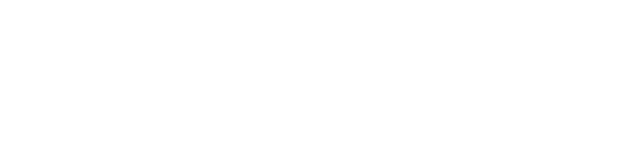
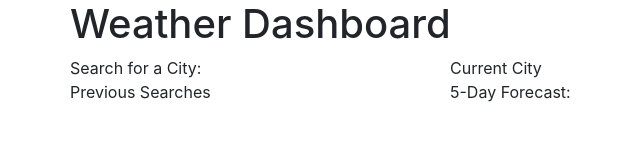
Before and after one commit to koreanstig/week6serverapihw, a plain HTML site: page index.html in a window 1280 px wide. Shown: the whole page, without its empty margins (0-640 px from the left). Drawn offline with nearby package versions, Linux system fonts and the light colour scheme.

Commit message:
added base HTML and set up framework with bootstrap

```diff
--- a/index.html
+++ b/index.html
@@ -3,10 +3,36 @@
 <head>
     <meta charset="UTF-8">
     <meta name="viewport" content="width=device-width, initial-scale=1.0">
+    <link rel="stylesheet" href="https://cdn.jsdelivr.net/npm/bootstrap@4.6.0/dist/css/bootstrap.min.css" integrity="sha384-B0vP5xmATw1+K9KRQjQERJvTumQW0nPEzvF6L/Z6nronJ3oUOFUFpCjEUQouq2+l" crossorigin="anonymous">
     <link rel="stylesheet" href="./assets/css/styles.css">
     <title>Week 6 Weather API Homework</title>
 </head>
 <body>
+    <div class="container">
+        <div class="row">
+            <h1>Weather Dashboard</h1>
+        </div>
+        <div class="row">
+            <div class="col-4">
+                <div class="row">
+                    Search for a City:
+                </div>
+                <div class="row">
+                    Previous Searches
+                </div>
+            </div>
+            <div class="col-8">
+                <div class="row">
+                    Current City
+                </div>
+                <div class="row">
+                    5-Day Forecast:
+                </div>
+            </div>
+        </div>
+    </div>
+
+    <script src="https://ajax.googleapis.com/ajax/libs/jquery/3.5.1/jquery.min.js"></script>
     <script src="./assets/js/script.js"></script>
 </body>
 </html>
```
